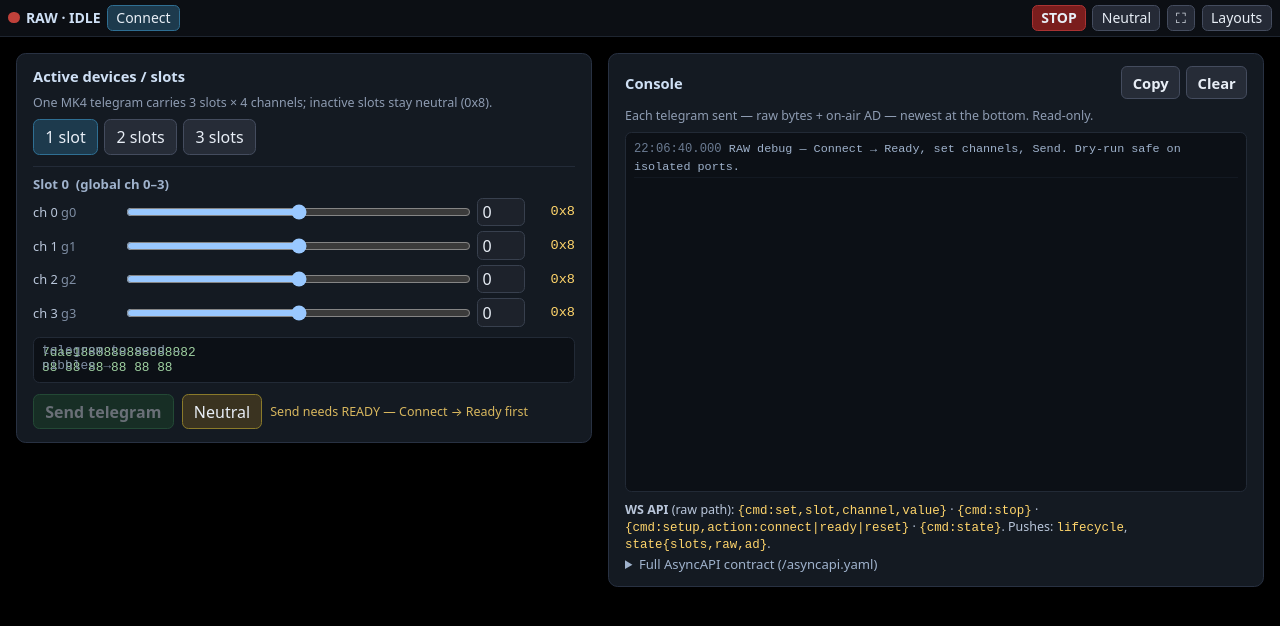
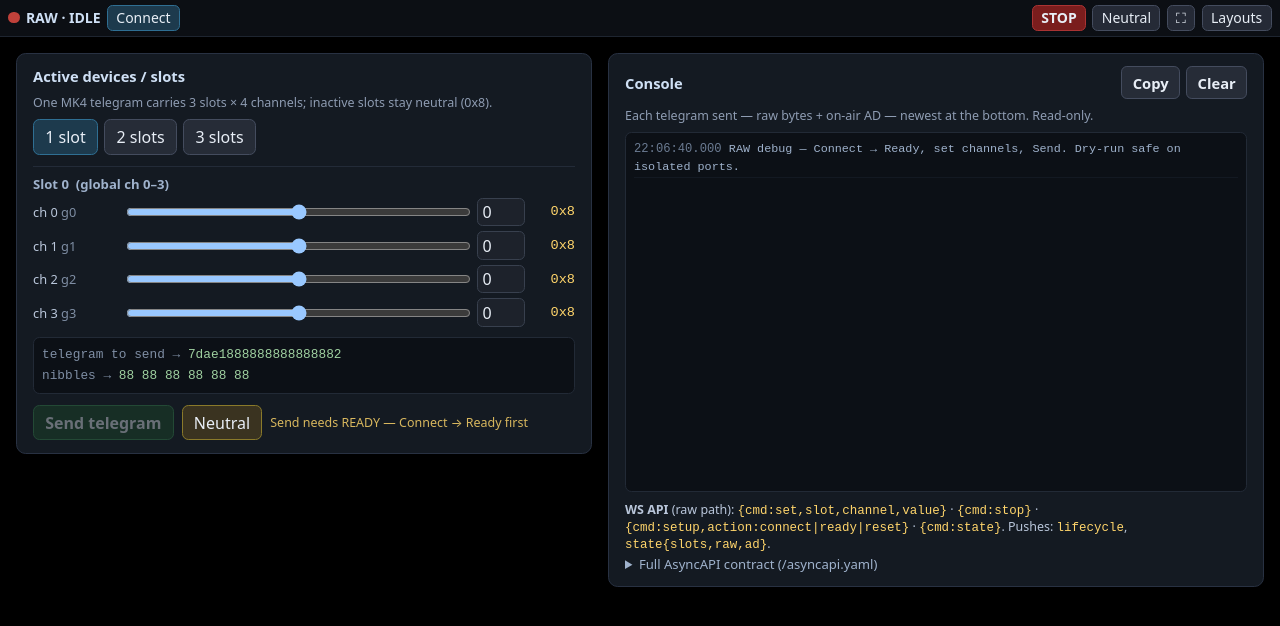
Before and after one commit to jrichter24/moldqueen, a plain HTML site: page bt-core/mk4web/web/raw.html in a window 1280 px wide. Drawn offline with Linux system fonts and the light colour scheme.

Commit message:
fix(mk4web): RAW preview line overlap
The RAW /preview's two lines overlapped because raw.html links dashboard.css,
whose global ".lbl { position: absolute }" (dashboard overlay labels) captured the
preview's <span class="lbl"> — pulling both labels out of flow onto each other.
Render the preview as two block-level rows (.prow, no <br>) with a raw-specific
label class (.plbl), add line-height + row spacing. Byte content/logic unchanged.

Co-Authored-By: Claude Opus 4.8 <noreply@anthropic.com>

```diff
--- a/bt-core/mk4web/web/raw.css
+++ b/bt-core/mk4web/web/raw.css
@@ -31,10 +31,13 @@
        border: 1px solid #38404e; border-radius: .35rem; padding: .15rem .25rem; }
 .chrow .nib { font-family: ui-monospace, monospace; color: #ffd56b; text-align: right; font-size: .85rem; }
 
-.preview { font-family: ui-monospace, monospace; font-size: .8rem; color: #9fd0a0;
+.preview { font-family: ui-monospace, monospace; font-size: .8rem; line-height: 1.5;
            background: #0c1016; border: 1px solid #222a36; border-radius: .4rem; padding: .45rem .5rem;
-           word-break: break-all; margin-top: .6rem; }
-.preview .lbl { color: #7f8ea4; }
+           margin-top: .6rem; }
+.preview .prow { display: block; word-break: break-all; }   /* each row stacks, normal flow */
+.preview .prow + .prow { margin-top: .15rem; }
+.preview .plbl { color: #7f8ea4; }
+.preview .pval { color: #9fd0a0; }
 .sendrow { display: flex; gap: .5rem; margin-top: .7rem; flex-wrap: wrap; align-items: center; }
 .gate { color: #d8b75e; font-size: .78rem; }
 
--- a/bt-core/mk4web/web/raw.js
+++ b/bt-core/mk4web/web/raw.js
@@ -173,8 +173,13 @@ function buildSlots() {
 function updatePreview() {
   const raw = motionRaw();
   const p = $("preview");
-  if (p) p.innerHTML = `<span class="lbl">telegram to send →</span> ${raw}` +
-    `<br><span class="lbl">nibbles →</span> ${raw.slice(6, 18).replace(/(..)/g, "$1 ").trim()}`;
+  if (!p) return;
+  const nibs = raw.slice(6, 18).replace(/(..)/g, "$1 ").trim();
+  // block-level rows (not <br>); a raw-specific label class avoids the dashboard's
+  // global ".lbl { position:absolute }" rule (which made the two lines overlap).
+  p.innerHTML =
+    `<div class="prow"><span class="plbl">telegram to send →</span> <span class="pval">${raw}</span></div>` +
+    `<div class="prow"><span class="plbl">nibbles →</span> <span class="pval">${nibs}</span></div>`;
 }
 function updateGate() {
   const g = $("gate"), b = $("sendBtn");
```
